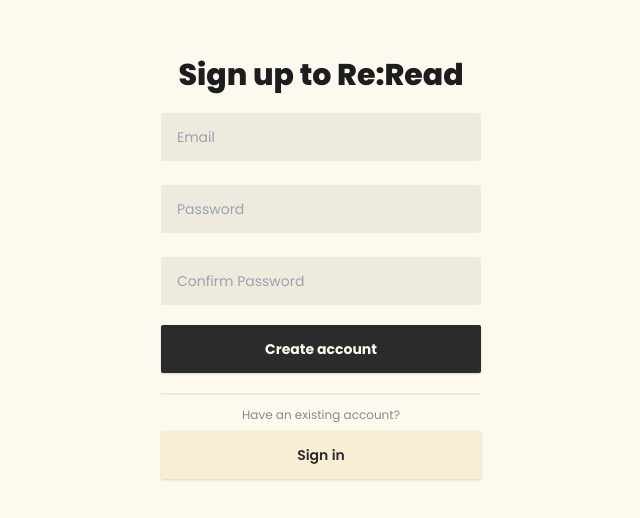
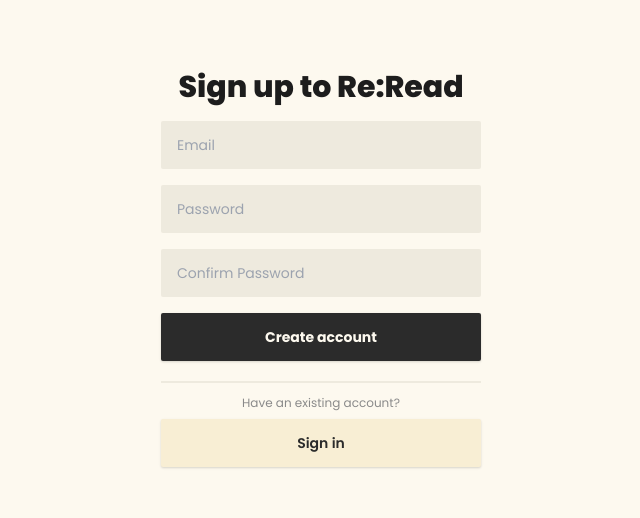
Before and after one commit to Sty6x/re-read-3.0, a React (Vite) app: page /auth/register in a window 1280 px wide. Shown: the part 128-646 px from the top of the page, without its empty margins (319-959 px from the left). Built offline with nearby package versions, Linux system fonts and the light colour scheme; a web font is replaced by a local one.

Commit message:
ref: validating password confirmation

```diff
--- a/src/index.css
+++ b/src/index.css
@@ -3,6 +3,9 @@
 @tailwind utilities;
 
 :root {
+    --error-color: #ff4a4a;
+    --valid-color: #34bf85;
+
     line-height: 1.5;
     font-weight: 400;
 
--- a/src/routes/auth/Auth.tsx
+++ b/src/routes/auth/Auth.tsx
@@ -1,3 +1,4 @@
+import "./style.css";
 import { useEffect, useState } from "react";
 import { Outlet, useNavigate } from "react-router-dom";
 const userTest = false;
--- a/src/routes/auth/components/FormComponent.tsx
+++ b/src/routes/auth/components/FormComponent.tsx
@@ -1,6 +1,12 @@
 import { Stack, Button } from "@chakra-ui/react";
 import { useOutletContext } from "react-router-dom";
 import FormInput from "./Input";
+import { KeyboardEvent, useEffect, useRef, useState } from "react";
+import checkEmailValidity from "../../../utils/validation/checkEmailValidity";
+import {
+  checkPasswordValidity,
+  isTheSame,
+} from "../../../utils/validation/checkPasswordValidity";
 
 export default function FormComponent({
   children,
@@ -8,25 +14,47 @@
   buttonText = "Sign in",
 }: {
   buttonText?: string;
-  inputs: Array<{ pl: string; value: string; type: string }>;
+  inputs: Array<{ pl: string; value: string; type: string; id: string }>;
   children: React.ReactElement;
 }): React.ReactElement {
+  const [password, setPassword] = useState("");
+  const [confPassword, setConfPassword] = useState("");
   const { form } = useOutletContext<{
     form: {
       formData: { [key: string]: string; name: string };
       setFormData: React.Dispatch<React.SetStateAction<string>>;
     };
   }>();
+
+  function keyUpHandler(e: KeyboardEvent<HTMLInputElement>) {
+    const target = e.currentTarget;
+    if (target.id === "password") setPassword((_) => target.value);
+    if (target.id === "confPassword") setConfPassword((_) => target.value);
+    if (target.id === "email") checkEmailValidity(target);
+  }
+
+  useEffect(() => {
+    checkPasswordValidity(isTheSame(password, confPassword));
+  }, [confPassword, password]);
+
   return (
     <form
       onSubmit={(e: any) => {
         console.log(e);
+        e.preventDefault();
       }}
     >
       {children}
       <Stack spacing={4}>
-        {inputs.map((input) => (
-          <FormInput pl={input.pl} value={input.value} type={input.type} />
+        {inputs.map((input, i) => (
+          <FormInput
+            id={input.id}
+            inputHandler={keyUpHandler}
+            key={i}
+            pl={input.pl}
+            value={input.value}
+            type={input.type}
+          />
         ))}
         <Button
           type="submit"
--- a/src/routes/auth/components/Input.tsx
+++ b/src/routes/auth/components/Input.tsx
@@ -1,21 +1,28 @@
 import { Input } from "@chakra-ui/react";
+import { KeyboardEvent } from "react";
 export default function FormInput({
   pl,
   value,
   type,
+  inputHandler,
+  id,
 }: {
   pl: string;
   value: string;
   type: string;
+  inputHandler: (e: KeyboardEvent<HTMLInputElement>) => void;
+  id: string;
 }): React.ReactElement {
   return (
     <Input
+      id={id}
+      onKeyUp={inputHandler}
       placeholder={pl}
       focusBorderColor="gray.700"
       required
       type={type}
       // _hover={{ boxShadow: "base" }}
-      className="!text-sm my-1 !border-none !bg-lw-400 !text-dk-400 !rounded-input-radius"
+      className="!text-sm !border-none !bg-lw-400 !text-dk-400 !rounded-input-radius"
       size={"lg"}
     />
   );
--- a/src/routes/auth/components/Login.tsx
+++ b/src/routes/auth/components/Login.tsx
@@ -4,14 +4,20 @@
 
 export default function Login(): React.ReactElement {
   const navigate = useNavigate();
-  const inputs: Array<{ pl: string; value: string; type: string }> = [
-    { pl: "Email", value: "", type: "mail" },
-    { pl: "Password", value: "", type: "password" },
-  ];
+  const inputs: Array<{ pl: string; value: string; type: string; id: string }> =
+    [
+      { pl: "Email", value: "", type: "email", id: "email" },
+      { pl: "Password", value: "", type: "password", id: "password" },
+    ];
   return (
     <div className="auth-form-login max-w-[700px] w-80">
       <FormComponent inputs={inputs}>
-        <h1 className="mb-4 font-extrabold text-center">Sign In to Re:Read</h1>
+        <div className="mb-4">
+          <h1 className="mb-4 font-extrabold text-center">
+            Sign in to Re:Read
+          </h1>
+          <span className="invalid-popup"></span>
+        </div>
       </FormComponent>
       <div
         id="auth-footer"
--- a/src/routes/auth/components/Register.tsx
+++ b/src/routes/auth/components/Register.tsx
@@ -1,18 +1,27 @@
-import { NavLink, useNavigate } from "react-router-dom";
+import { useNavigate } from "react-router-dom";
 import FormComponent from "./FormComponent";
 import { Button } from "@chakra-ui/react";
 
 export default function Register(): React.ReactElement {
-  const inputs: Array<{ pl: string; value: string; type: string }> = [
-    { pl: "Email", value: "", type: "mail" },
-    { pl: "Password", value: "", type: "password" },
-    { pl: "Confirm Password", value: "", type: "password" },
-  ];
+  const inputs: Array<{ pl: string; value: string; type: string; id: string }> =
+    [
+      { pl: "Email", value: "", type: "email", id: "email" },
+      { pl: "Password", value: "", type: "password", id: "password" },
+      {
+        pl: "Confirm Password",
+        value: "",
+        type: "password",
+        id: "confPassword",
+      },
+    ];
   const navigate = useNavigate();
   return (
     <div className="auth-form-login max-w-[700px] w-80">
       <FormComponent inputs={inputs} buttonText={"Create account"}>
-        <h1 className="mb-4 font-extrabold text-center">Sign up to Re:Read</h1>
+        <div className="mb-4">
+          <h1 className=" font-extrabold text-center">Sign up to Re:Read</h1>
+          <span className="invalid-popup"></span>
+        </div>
       </FormComponent>
       <div
         id="auth-footer"
--- /dev/null
+++ b/src/routes/auth/style.css
@@ -0,0 +1,15 @@
+.invalid-popup {
+    font-size: 0.6rem;
+    margin: 0;
+    padding: 0;
+    line-height: 1rem;
+    color: var(--error-color);
+}
+
+.invalid-input {
+    border: 1px solid var(--error-color) !important;
+}
+
+.valid-input {
+    border: 1px solid var(--valid-color) !important;
+}
--- /dev/null
+++ b/src/utils/validation/checkEmailValidity.tsx
@@ -0,0 +1,22 @@
+function checkEmailValidity(emailInput: HTMLInputElement) {
+  const errorPopup = document.querySelector(".invalid-popup") as HTMLElement;
+  const value = emailInput.value;
+  if (value === "") {
+    errorPopup.textContent = "";
+    emailInput.classList.remove("invalid-input");
+    emailInput.classList.remove("valid-input");
+  }
+  if (emailInput.validity.typeMismatch) {
+    errorPopup.textContent = "*Please enter a valid email address.";
+    emailInput.classList.add("invalid-input");
+    emailInput.classList.remove("valid-input");
+    console.log(emailInput.value);
+  } else if (value !== "" && !emailInput.validity.typeMismatch) {
+    console.log("valid");
+    emailInput.classList.add("valid-input");
+    emailInput.classList.remove("invalid-input");
+    errorPopup.textContent = "";
+  }
+}
+
+export default checkEmailValidity;
--- /dev/null
+++ b/src/utils/validation/checkPasswordValidity.tsx
@@ -0,0 +1,31 @@
+function isTheSame(password: string, conf: string): boolean {
+  return password === conf;
+}
+function displayMessage({
+  message,
+  isValid,
+}: {
+  message: string;
+  isValid: boolean;
+}) {
+  console.log({ message, isValid });
+}
+
+function checkPasswordValidity(isSame: boolean) {
+  const target = document.getElementById("password") as HTMLInputElement;
+  let validity = { message: "", isValid: false };
+  if (!isSame) {
+    validity.message = "Password does not match.";
+  } else if (target.validity.tooLong) {
+    validity.message = "Password is too long.";
+  } else if (target.validity.tooShort) {
+    validity.message = "Password is too short.";
+  } else {
+    validity.isValid = true;
+    validity.message = "";
+    console.log("Proceed");
+  }
+  displayMessage(validity);
+}
+
+export { checkPasswordValidity, isTheSame };
```
